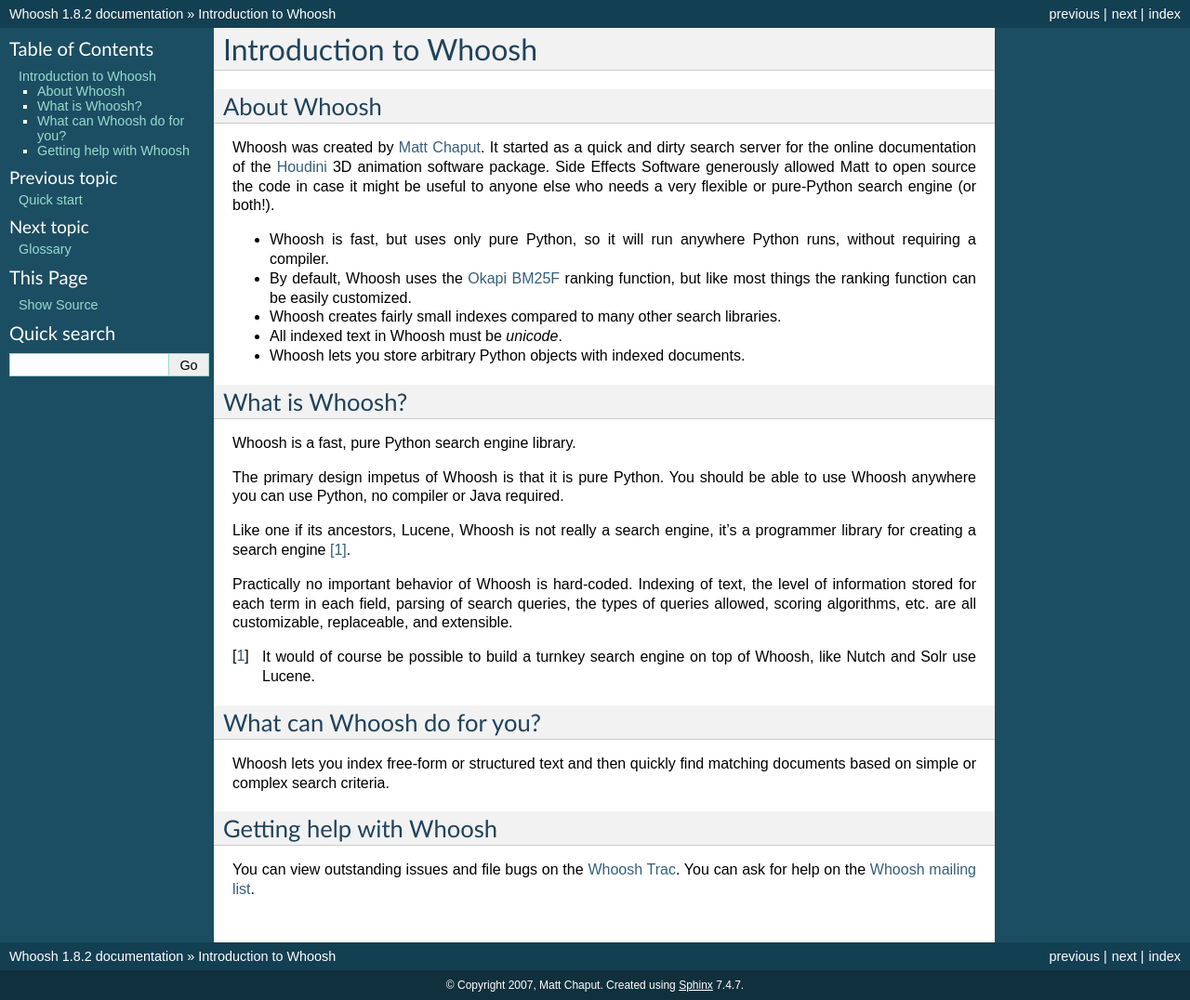
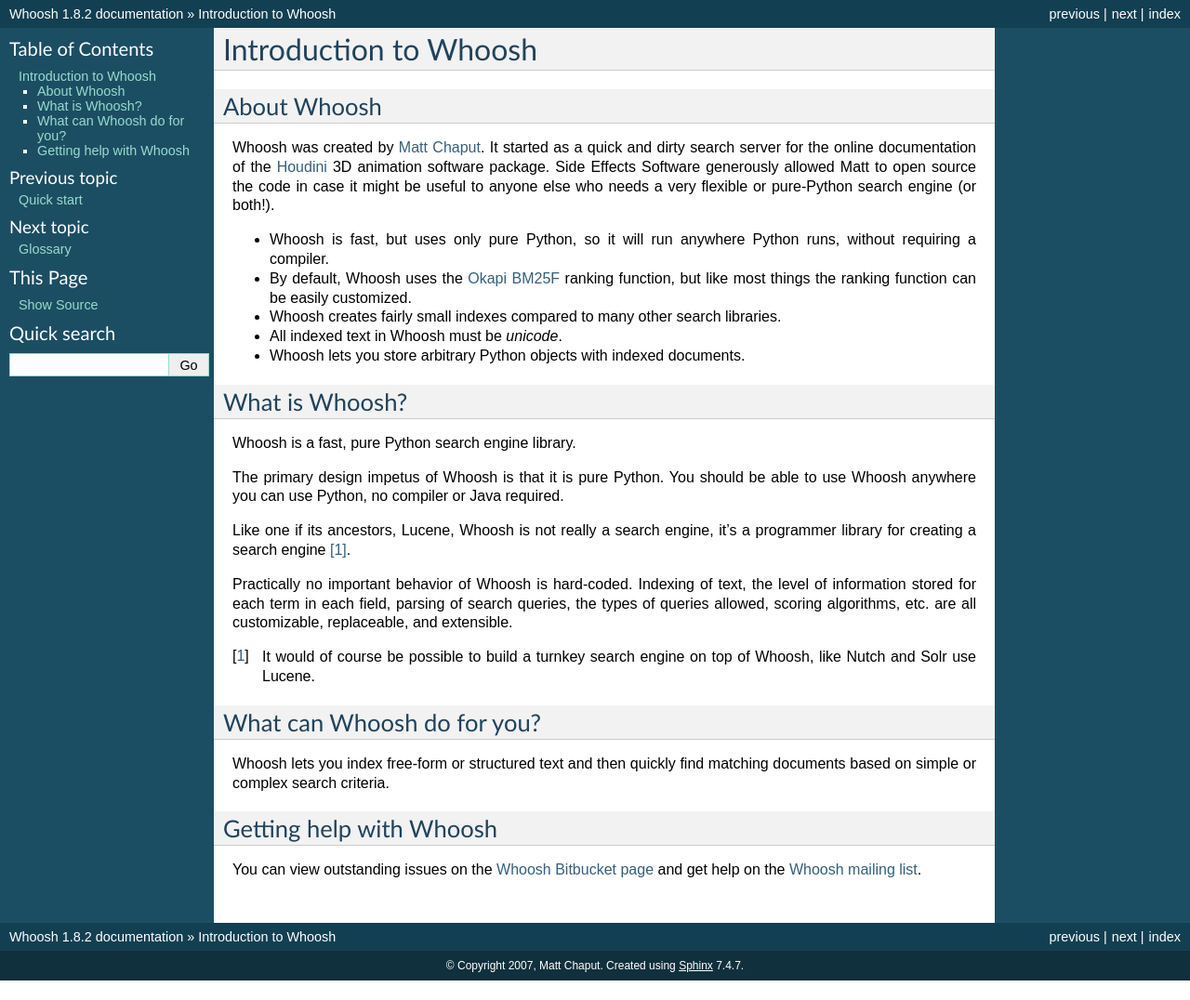
Before and after one commit to dex4er/whoosh, a Sphinx documentation site: the page built from docs/source/intro.rst, in a window 1280 px wide. Shown: the whole page at 93% size. Built offline with Sphinx 7.4.7, drawn with Linux system fonts in a browser that asks for light colours; after the commit the page ends 1055 px from its top, so only the background shows below that.

Commit message:
give bitbucket url (not old trac), fix typos

```diff
--- a/docs/source/analysis.rst
+++ b/docs/source/analysis.rst
@@ -313,7 +313,7 @@ objects.
 
 The mixing of persistent "setting" and transient "information" attributes on the
 Token object is not especially elegant. If I ever have a better idea I might
-change it ;) Nothing requires that an Analyzer be implemented by calling a
+change it. ;) Nothing requires that an Analyzer be implemented by calling a
 tokenizer and filters. Tokenizers and filters are simply a convenient way to
 structure the code. You're free to write an analyzer any way you want, as long
 as it implements ``__call__``.
--- a/docs/source/facets.rst
+++ b/docs/source/facets.rst
@@ -36,8 +36,9 @@ work on Mac OS X.
 
 .. tip::
     Whoosh currently only supports **non-overlapping** categories. A document
-    cannot belong to facets at the same time. (It is not an error if the facets
-    overlap; each document will simply be sorted into one category arbitrarily.)
+    cannot belong to multiple facets at the same time. (It is not an error if
+    the facets overlap; each document will simply be sorted into one category
+    arbitrarily.)
 
 Faceting relies on field caches. See :doc:`fieldcaches` for information about
 field caches.
--- a/docs/source/intro.rst
+++ b/docs/source/intro.rst
@@ -55,5 +55,6 @@ documents based on simple or complex search criteria.
 Getting help with Whoosh
 ------------------------
 
-You can view outstanding issues and file bugs on the `Whoosh Trac <http://trac.whoosh.ca>`_.
-You can ask for help on the `Whoosh mailing list <http://groups.google.com/group/whoosh>`_.
+You can view outstanding issues on the
+`Whoosh Bitbucket page <http://bitbucket.org/mchaput/whoosh>`_
+and get help on the `Whoosh mailing list <http://groups.google.com/group/whoosh>`_.
--- a/docs/source/parsing.rst
+++ b/docs/source/parsing.rst
@@ -239,7 +239,7 @@ termclass
     object) that accepts a fieldname string and term text unicode string in its
     ``__init__`` method. The default is :class:`whoosh.query.Term`.
 
-    This is useful if you want to chnage the default term class to
+    This is useful if you want to change the default term class to
     :class:`whoosh.query.Variations`, or if you've written a custom term class
     you want the parser to use instead of the ones shipped with Whoosh.
 
--- a/docs/source/spelling.rst
+++ b/docs/source/spelling.rst
@@ -30,7 +30,7 @@ object's ``Storage``::
     ix = index.open_dir("index")
 
     # Start/open a spelling dictionary in the same directory
-    speller = SpellChecer(ix.storage)
+    speller = SpellChecker(ix.storage)
 
 Whoosh lets you keep multiple indexes in the same directory by assigning the
 indexes different names. The default name for a regular index is ``_MAIN``. The
```
Also changed, not shown: other parts of docs/source/analysis.rst (+2 -2 lines).
